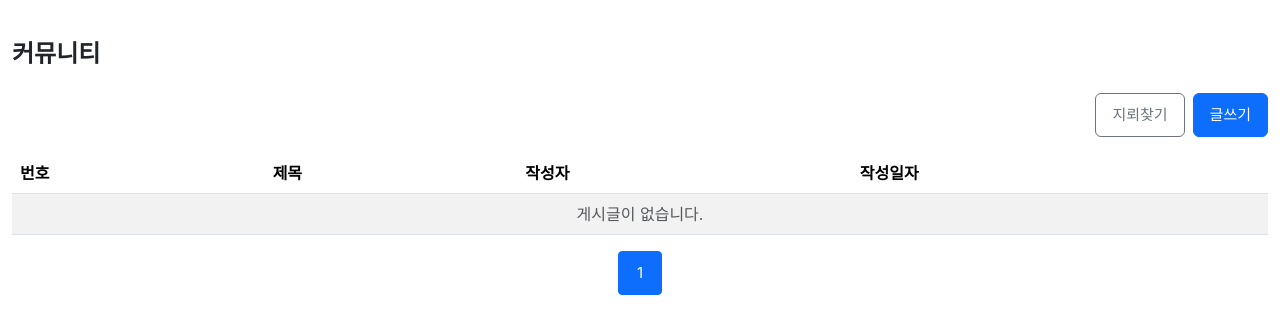
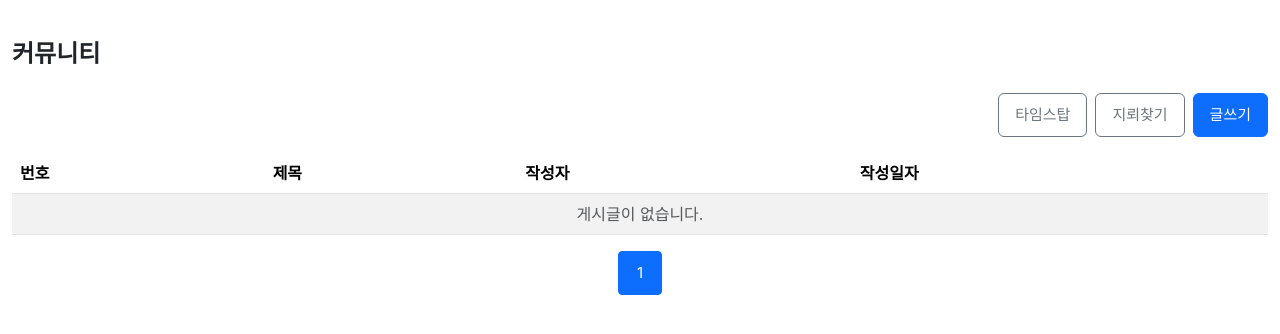
Before and after one commit to shhan1324/TestSvr, a Flask app: page / in a window 1280 px wide. Shown: the part 57-391 px from the top of the page. Run offline with Flask 3, Linux system fonts and the light colour scheme; the visitor is signed in with stand-in values (Sample User, id 1).

Commit message:
Add buttons for Timestop, Minesweeper, and Writing

```diff
--- a/templates/index.html
+++ b/templates/index.html
@@ -6,6 +6,7 @@
   <div class="d-flex justify-content-between align-items-center mb-3">
     <span id="pageInfo" class="text-muted"></span>
     <div class="d-flex gap-2">
+      <a href="/timestop" class="btn btn-outline-secondary">타임스탑</a>
       <a href="/minesweeper" class="btn btn-outline-secondary">지뢰찾기</a>
       <a href="/write" class="btn btn-primary">글쓰기</a>
     </div>
```
